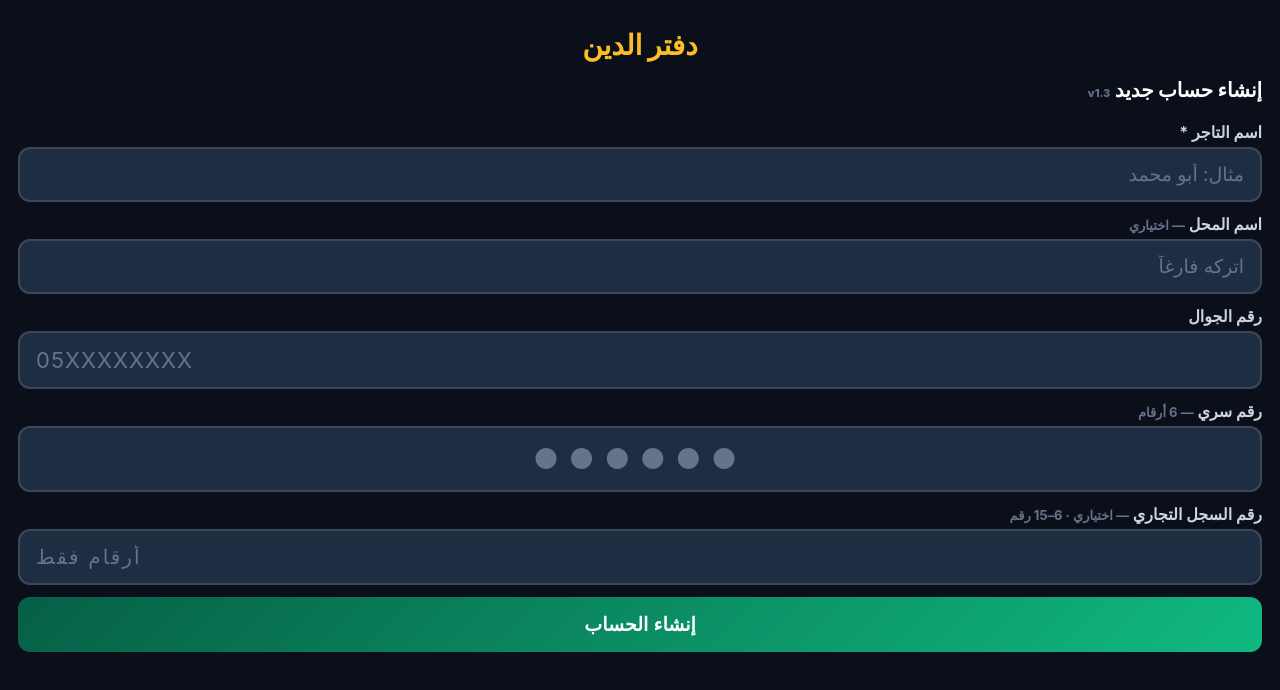
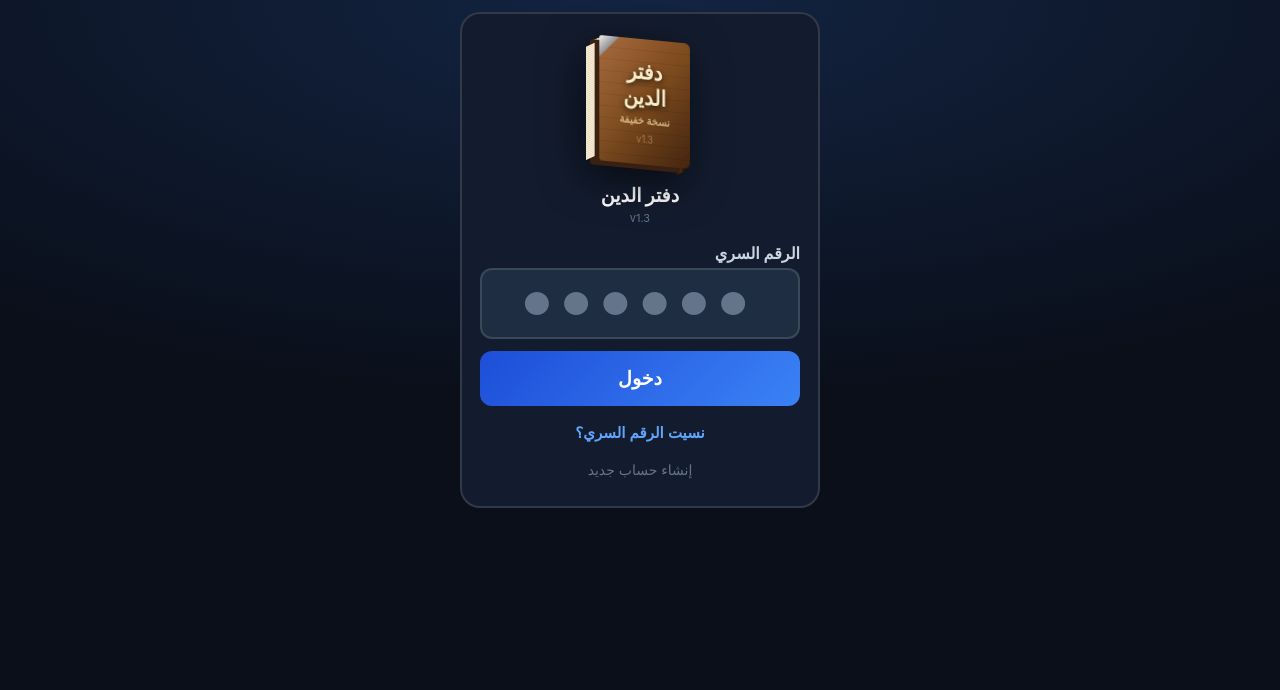
Before and after one commit to khaled-finance2026/TahseelLite, a plain HTML site: page index.html in a window 1280 px wide. Drawn offline with Linux system fonts and the light colour scheme.

Commit message:
Add files via upload

```diff
--- a/index.html
+++ b/index.html
@@ -1517,14 +1517,13 @@ async function init(){
   await db.open();
   const savedSession=localStorage.getItem('gz_session'),savedPhone=localStorage.getItem('gz_phone'),savedShop=localStorage.getItem('gz_shop');
   document.getElementById('btn-new-account').style.display=savedPhone?'none':'block';
-  if(savedSession||savedPhone){
-    document.getElementById('login-shop').textContent=savedShop||'\u062f\u0641\u062a\u0631 \u0627\u0644\u062f\u064a\u0646';
-    document.getElementById('login-shop-on-book').textContent=savedShop||'\u0646\u0633\u062e\u0629 \u062e\u0641\u064a\u0641\u0629';
-    document.getElementById('login-phone').textContent=savedPhone||'';
-    if(savedSession)SESSION=JSON.parse(savedSession);
-    document.getElementById('home-shop-name').textContent=savedShop||'\u062f\u0641\u062a\u0631 \u0627\u0644\u062f\u064a\u0646';
-    showScreen('s-login');
-  }else showScreen('s-setup');
+  const shopName=savedShop||'\u062f\u0641\u062a\u0631 \u0627\u0644\u062f\u064a\u0646';
+  document.getElementById('login-shop').textContent=shopName;
+  document.getElementById('login-shop-on-book').textContent=savedShop||'\u0646\u0633\u062e\u0629 \u062e\u0641\u064a\u0641\u0629';
+  document.getElementById('login-phone').textContent=savedPhone||'';
+  if(savedSession)SESSION=JSON.parse(savedSession);
+  document.getElementById('home-shop-name').textContent=shopName;
+  showScreen('s-login');
   window.addEventListener('online',()=>{updateStatusBar();doSync()});
   window.addEventListener('offline',()=>updateStatusBar());
 }
```
